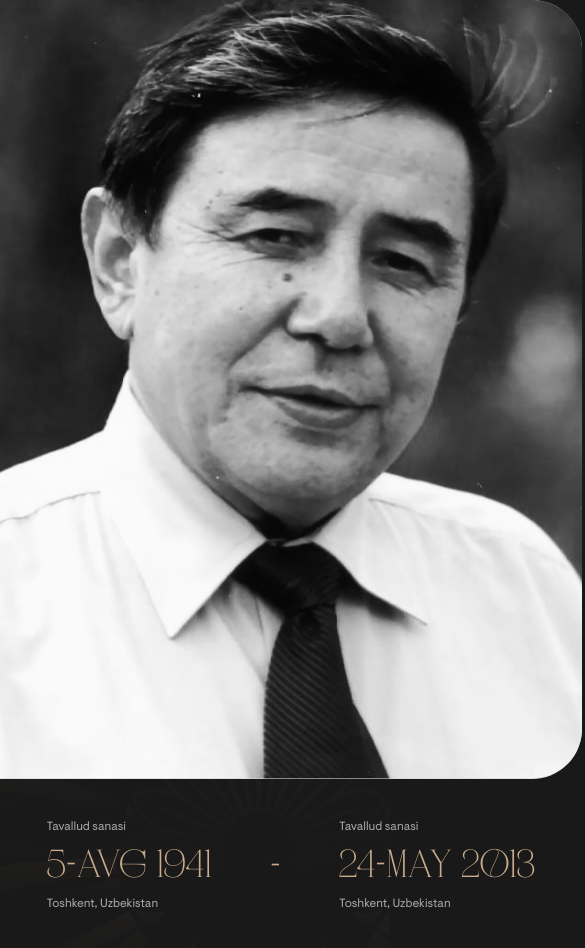
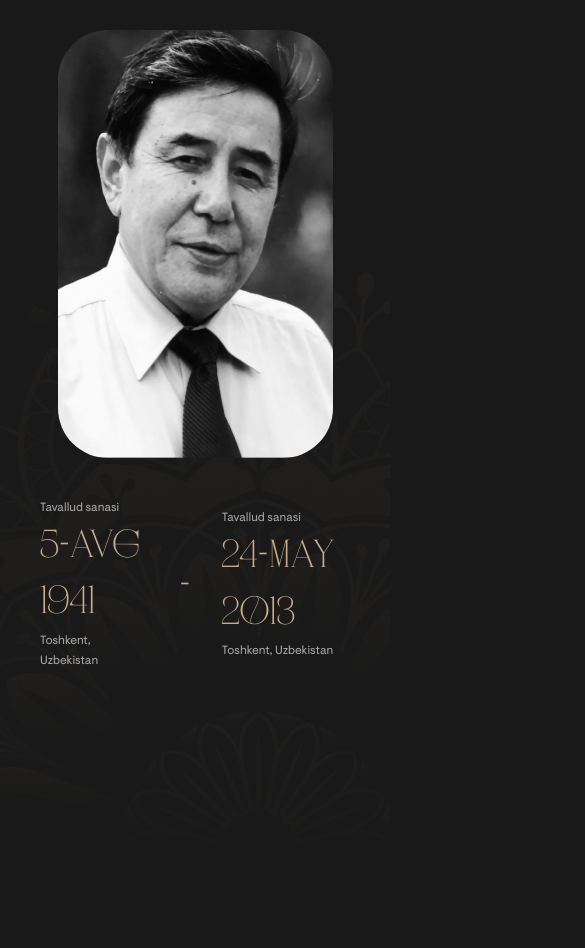
Before and after one commit to newNASA/bookstore, a plain HTML site: page pages/author.html in a window 390 px wide. Shown: the top 948 px of the page, 585 px wide, since content can reach past the window. After the commit the page ends 844 px from the top, so only its background shows below. Drawn offline with Linux system fonts and the light colour scheme.

Commit message:
author boshlandi

```diff
--- a/pages/author.html
+++ b/pages/author.html
@@ -6,6 +6,7 @@
   <meta name="viewport" content="width=device-width, initial-scale=1.0">
   <title>Muallif</title>
   <link rel="stylesheet" href="../styles/author.css">
+  <link rel="stylesheet" href="../responsive/resposive.css">
   <link rel="stylesheet" href="../imgs/kitob.svg">
 </head>
 
--- a/responsive/resposive.scss
+++ b/responsive/resposive.scss
@@ -362,4 +362,37 @@
       gap: 20px;
     }
   }
+
+  .author{
+    flex-direction: column;
+    padding-inline: 20px;
+    margin-top: 30px;
+    .left{
+      width: 100%;
+      padding: 0;
+      display: flex;
+      flex-direction: column;
+      .img{
+        width: 100%;
+        height: 450px;
+        display: flex;
+        justify-content: center;
+        img{
+          border-radius: 50px;
+          width: 275px;
+          height: 428px;
+        }
+      }
+      .container{
+        display: flex;
+        justify-content: center;
+        .author-info{
+          padding: 20px;
+        }
+      }
+    }
+    .right{
+      display: none;
+    }
+  }
 }
--- a/styles/author.scss
+++ b/styles/author.scss
@@ -8,7 +8,6 @@
       width: 582px;
       height: 779.327px;
       border-radius: 0px 50px 50px 0px;
-      background: url(<path-to-image>), lightgray 50% / cover no-repeat;
 
       img {
         width: 100%;
```
Also changed, not shown: responsive/resposive.css, styles/author.css, 2 other files.
